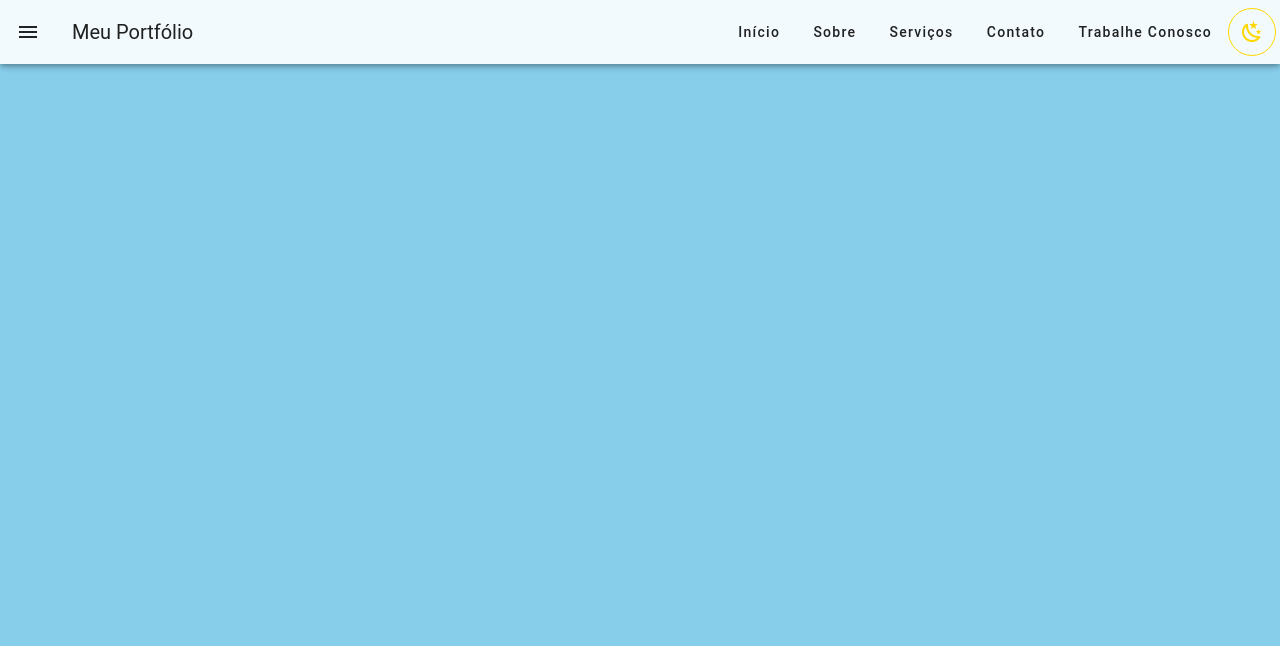
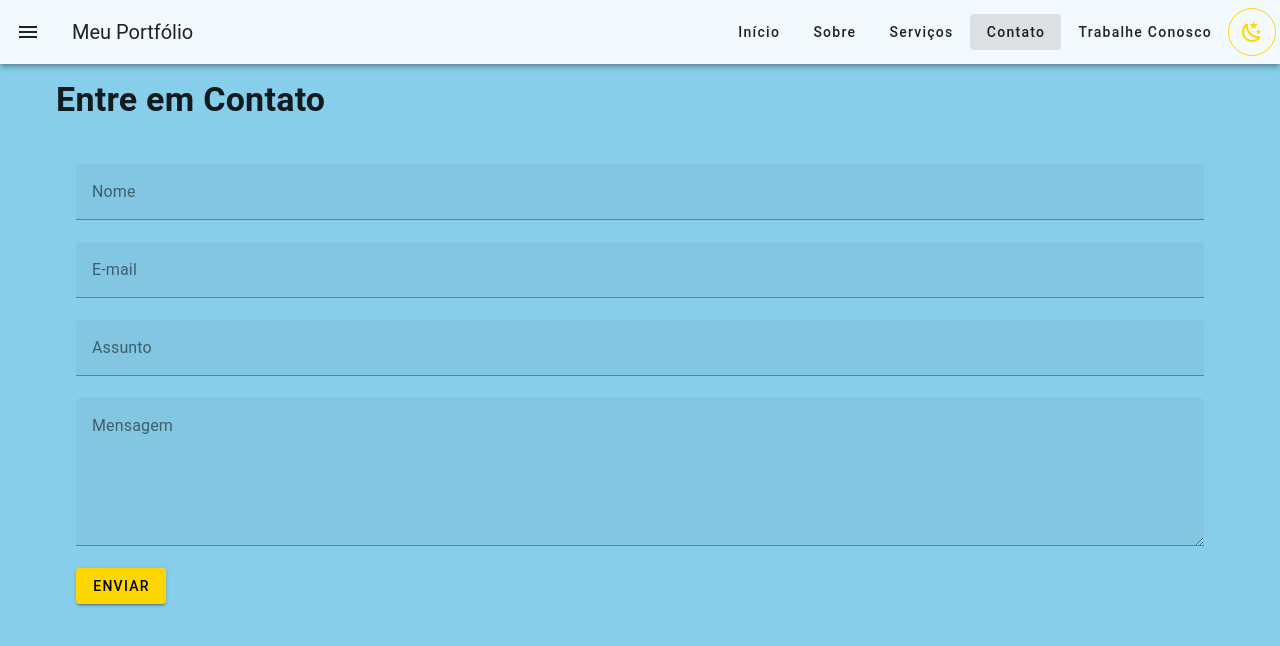
Before and after one commit to Pavezi/pavezi.space, a Nuxt app: page /contato in a window 1280 px wide. Shown: the top 646 px of the page. Built offline with nearby package versions, Linux system fonts and the light colour scheme.

Commit message:
feat: Contact Page

```diff
--- /dev/null
+++ b/pages/contato.vue
@@ -0,0 +1,18 @@
+<template>
+    <div>
+        <h1 class="text-h4 font-weight-bold mb-6">Entre em Contato </h1>
+        <ContactForm :initialSubject="subject" />
+    </div>
+</template>
+
+<script setup>
+import { ref, onMounted } from 'vue';
+import { useRoute } from 'vue-router';
+
+const route = useRoute();
+const subject = ref('');
+
+onMounted(() => {
+    subject.value = route.query.assunto || '';
+});
+</script>
```
